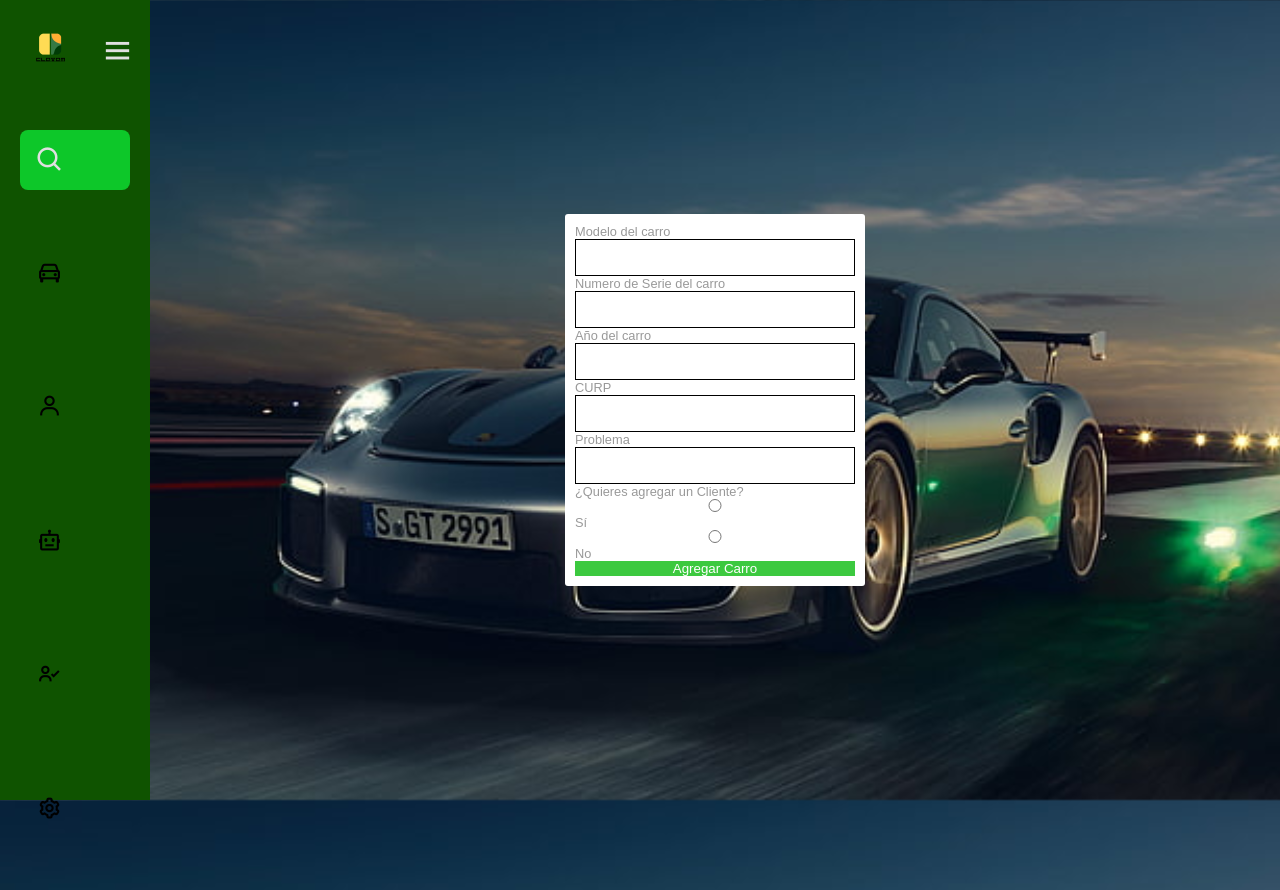
After one commit to BladimirSanchez45/Inventario_Mecanico, a PHP site: page /carro.php in a window 1280 px wide. The commit adds this page. Run offline with PHP 8.4, Linux system fonts and the light colour scheme.

Commit message:
Nuevos Cambios en el FrontEnd

```diff
--- /dev/null
+++ b/assets/css/boton.css
@@ -0,0 +1,22 @@
+#boton
+.btn{
+    border-radius: 3px;
+    display: inline-block;
+    padding: 20px 15px;
+    text-decoration: none;
+    text-shadow: 0 1px 0 rgba(255, 255, 255, 0.3);
+    box-shadow: 0 1px 1px rgba(0, 0, 0, 0.3);
+}
+
+.btn-green{
+    color: white;
+    background-color: #3CC93F;
+}
+
+.btn-green:hover{
+    background-color: #37B839;
+}
+
+.btn-green:active{
+    background-color: #29962A;
+}
--- /dev/null
+++ b/assets/css/estilos1.css
@@ -0,0 +1,165 @@
+/* FONTS GOOGLE */
+@import url('https://fonts.googleapis.com/css2?family=Quicksand&display=swap');
+
+/* VARIABLES */
+
+:root {
+    --blanco: #E0E0E0;
+    --azul-opacidad: #0dc729;
+    --bg-menu: #0f5300;
+    --bg-body: #C7E1FF;
+}
+
+/* GENERALES */
+
+*{
+    margin: 0;
+    padding: 0;
+    box-sizing: border-box;
+}
+
+body {
+
+    background-image: url('../images/4k-porsche-911-gt2-rs-wallpaper-preview.jpg');
+    background-size: cover;
+    background-position: center;
+    background-repeat: no-repeat;
+    background-attachment: fixed;
+    font-family: 'Quicksand', sans-serif;
+    color: var(--blanco);
+}
+
+/* LAYOUT */
+
+.menu-dashboard {
+    max-width: 150px;
+    height: 100vh;
+    background: var(--bg-menu);
+    padding: 20px;
+    transition: max-width .3s ease;
+}
+
+.top-menu {
+    display: flex;
+    align-items: center;
+    justify-content: space-between;
+}
+
+.top-menu .logo {
+    display: flex;
+    align-items: center;
+}
+
+.top-menu .logo img {
+    width: 60px;
+    transition: width .3s ease;
+}
+
+.top-menu .logo span {
+    font-size: 20px;
+    margin-left: 20px;
+    display: none;
+}
+
+.top-menu .toggle {
+    width: 30px;
+    height: 20px;
+    display: flex;
+    align-items: center;
+    justify-content: space-between;
+    cursor: pointer;
+}
+
+.top-menu .toggle i {
+    font-size: 35px;
+}
+
+/* INPUT BOX */
+
+.input-search {
+    width: 100%;
+    margin: 50px 0;
+    background-color: var(--azul-opacidad);
+    padding: 15px;
+    border-radius: 8px;
+    display: flex;
+    align-items: center;
+}
+
+.input-search i {
+    font-size: 30px;
+    margin-right: 20px;
+}
+
+.input-search .input {
+    border: none;
+    outline: none;
+    background-color: transparent;
+    width: 100%;
+    height: 30px;
+    color: var(--blanco);
+    font-size: 22px;
+    display: none;
+}
+
+/* ENLACES MENU */
+
+.menu .enlace {
+    width: 100%;
+    padding: 20px 0 20px 17px;
+    border-radius: 8px;
+    display: flex;
+    align-items: center;
+    margin-bottom: 20px;
+    cursor: pointer;
+    font-size: 20px;
+    transition: all .3s ease;
+}
+
+.menu .enlace:hover {
+    background: var(--azul-opacidad);
+}
+
+.menu .enlace i {
+    margin-right: 20px;
+    font-size: 25px;
+}
+
+.menu .enlace span {
+    opacity: 0;
+    transition: opacity .3s ease;
+}
+
+.menu-dashboard.open {
+    max-width: 300px;
+}
+
+.menu-dashboard.open .top-menu .logo span {
+    display: block;
+}
+
+.menu-dashboard.open .input-search
+.menu-dashboard.open .menu .enlace {
+    width: auto;
+}
+
+.menu-dashboard.open .input-search .input {
+    display: block;
+}
+
+.menu-dashboard.open .menu .enlace {
+    padding: 20px;
+}
+
+.menu-dashboard.open .menu .enlace span {
+    opacity: 1;
+}
+
+.enlace a {
+    color: black;
+    text-decoration: none;
+}
+
+.enlace a:hover {
+    color: red;
+}
--- /dev/null
+++ b/assets/js/script-dashboard.js
@@ -0,0 +1,21 @@
+const toggle = document.querySelector(".toggle")
+const menuDashboard = document.querySelector(".menu-dashboard")
+const iconoMenu = toggle.querySelector("i")
+const enlacesMenu = document.querySelectorAll(".enlace")
+
+toggle.addEventListener("click", () => {
+    menuDashboard.classList.toggle("open")
+
+    if(iconoMenu.classList.contains("bx-menu")){
+        iconoMenu.classList.replace("bx-menu", "bx-x")
+    }else {
+        iconoMenu.classList.replace("bx-x", "bx-menu")
+    }
+})
+
+enlacesMenu.forEach(enlace => {
+    enlace.addEventListener("click", () => {
+        menuDashboard.classList.add("open")
+        iconoMenu.classList.replace("bx-menu", "bx-x")
+    })
+})
--- a/bienvenida.php
+++ b/bienvenida.php
@@ -1,14 +1,67 @@
-
-
 <!DOCTYPE html>
 <html lang="en">
 <head>
     <meta charset="UTF-8">
+    <meta http-equiv="X-UA-Compatible" content="IE=edge">
     <meta name="viewport" content="width=device-width, initial-scale=1.0">
-    <title>Main Menu</title>
-    <a href="php/cerrar_sesion.php">Cerrar Sesión</a>
+    <title>Menu Multiservicios Sanchez</title>
+    <!-- BOX ICONS -->
+    <link href='https://unpkg.com/boxicons@2.0.9/css/boxicons.min.css' rel='stylesheet'>
+    <!-- CUSTOM CSS -->
+    <link rel="stylesheet" href="./assets/css/estilos1.css">
+    <!-- CUSTOM JS -->
+    <script src="./assets/js/script-dashboard.js" defer></script>
 </head>
 <body>
-    <h1>Bienvenido Al Menu de Multiservicios Sanchez</h1>
+    <div class="menu-dashboard">
+        <!-- TOP MENU -->
+        <div class="top-menu">
+            <div class="logo">
+                <img src="./assets/images/logo bla.png" alt="">
+                <span>Clavem</span>
+            </div>
+            <div class="toggle">
+                <i class='bx bx-menu'></i>
+            </div>
+        </div>
+        <!-- INPUT SEARCH -->
+        <div class="input-search">
+            <i class='bx bx-search'></i>
+            <input type="text" class="input" placeholder="Buscar">
+        </div>
+        <!-- MENU -->
+        <div class="menu">
+            <div class="enlace">
+                <a href="carro.php">
+                <i class='bx bx-car'></i>
+                <span>Nuevo Carro</span>
+            </div>
+
+            <div class="enlace">
+                <a href="usuarios.php">
+                <i class="bx bx-user"></i>
+                <span>Nuevo Usuario</span>
+            </div>
+
+            <div class="enlace">
+                <a href="https://chat.openai.com/">
+                <i class='bx bx-bot' ></i>
+                <span>Mechanic Bot</span>
+            </div>
+
+            <div class="enlace">
+                <a href="citas.php">
+                <i class='bx bx-user-check'></i>
+                <span>Agendar Cita</span>
+            </div>
+
+            <div class="enlace">
+                <a href="php/cerrar_sesion.php">
+                <i class="bx bx-cog"></i>
+                <span>Cerrar Sesion</span>
+                </a>
+            </div>
+        </div>
+    </div>
 </body>
 </html>
--- /dev/null
+++ b/carro.php
@@ -0,0 +1,122 @@
+<?php
+    include('bienvenida.php');
+
+?>
+<!DOCTYPE html>
+<html lang="en">
+<head>
+    <meta charset="UTF-8">
+    <meta name="viewport" content="width=device-width, initial-scale=1.0">
+    <title>Agendar Cita</title>
+    <link rel="stylesheet" href='/assets/css/boton.css'>
+    <style>
+        body{
+            margin: 0;
+            padding: 0;
+            font-family: Arial;      align-items: center;
+
+            background-color: #18A383;
+            box-sizing: border-box;
+            display: flex;
+                   justify-content: center;
+            height: 100vh;
+
+        }
+
+        form{
+            background-color: white;
+            border-radius: 3px;
+            color: #999;
+            font-size: 0.8em;
+            padding: 10px;
+            margin: 0 auto;
+            width: 300px;
+        }
+
+        input, textarea{
+            border: 0;
+            outline: none;
+
+            width: 280px;
+
+        }
+
+        .field{
+            border: solid 1px;
+            padding: 10px;
+
+
+        }
+
+        .field:focus{
+            border-color: #18A383;
+        }
+
+        .center-content{
+            text-align: center;
+        }
+    </style>
+</head>
+<body>
+    <form action="">
+        <p>Modelo del carro</p>
+        <input type="text" id="text" class="field"> <br/>
+
+        <p>Numero de Serie del carro</p>
+        <input type="number" id="number" class="field"> <br/>
+
+        <p>Año del carro</p>
+        <input type="number" id="number" class="field"> <br/>
+
+        <p>CURP</p>
+        <input type="text" id="text" class="field"> <br/>
+
+        <p>Problema</p>
+        <input type="text" id="text" class="field"> <br/>
+
+        <p>¿Quieres agregar un Cliente?</p>
+        <label>
+        <input type="radio" name="opcion" value="si" onclick="mostrarPreguntasAdicionales()"> Sí
+        </label>
+
+        <label>
+        <input type="radio" name="opcion" value="no" onclick="ocultarPreguntasAdicionales()"> No
+        </label>
+
+        <div id="preguntasAdicionales" style="display:none;">
+        <h2>Preguntas adicionales:</h2> <br/>
+
+        <p>Nombre</p>
+        <input type="text" id="text" class="field"> <br/>
+
+        <p>Numero Telefonico</p>
+        <input type="tel" id="tel" class="field"> <br/>
+
+        <p>Correo Electronico</p>
+        <input type="email" id="email" class="field"> <br/>
+
+        <p>CURP</p>
+        <input type="text" id="text" class="field"> <br/>
+        </div>
+
+        <p class = "center-content">
+            <input type="submit" class="btn btn-green" value="Agregar Carro">
+        </p>
+
+
+    </form>
+
+    <script>
+    function mostrarPreguntasAdicionales() {
+      var preguntasAdicionales = document.getElementById('preguntasAdicionales');
+      preguntasAdicionales.style.display = 'block';
+    }
+
+    function ocultarPreguntasAdicionales() {
+      var preguntasAdicionales = document.getElementById('preguntasAdicionales');
+      preguntasAdicionales.style.display = 'none';
+    }
+  </script>
+
+</body>
+</html>
--- /dev/null
+++ b/mechanicBot.php
@@ -0,0 +1,4 @@
+<?php
+    include('bienvenida.php');
+
+?>
--- a/php/cerrar_sesion.php
+++ b/php/cerrar_sesion.php
@@ -1,7 +1,7 @@
 <?php
 
-    session_start();
+    @session_start();
     session_destroy();
-    header("location: ../index.php");
+    header("Location: ../index.php");
 
 ?>
--- a/php/conexion_be.php
+++ b/php/conexion_be.php
@@ -1,7 +1,7 @@
 <?php
 
 
-    $conexion = mysqli_connect("localhost:3310","root","","login_register_db");
+    $conexion = mysqli_connect("inventory-database.ca0ugmpur7yn.us-east-2.rds.amazonaws.com:3306","admin","tecmi1234","login_register_db");
 
     /*
     if($conexion){
```
Also changed, not shown: citas.php (added, +97 -0 lines), usuarios.php (added, +119 -0 lines), assets/images/4k-porsche-911-gt2-rs-wallpaper-preview.jpg (added).
